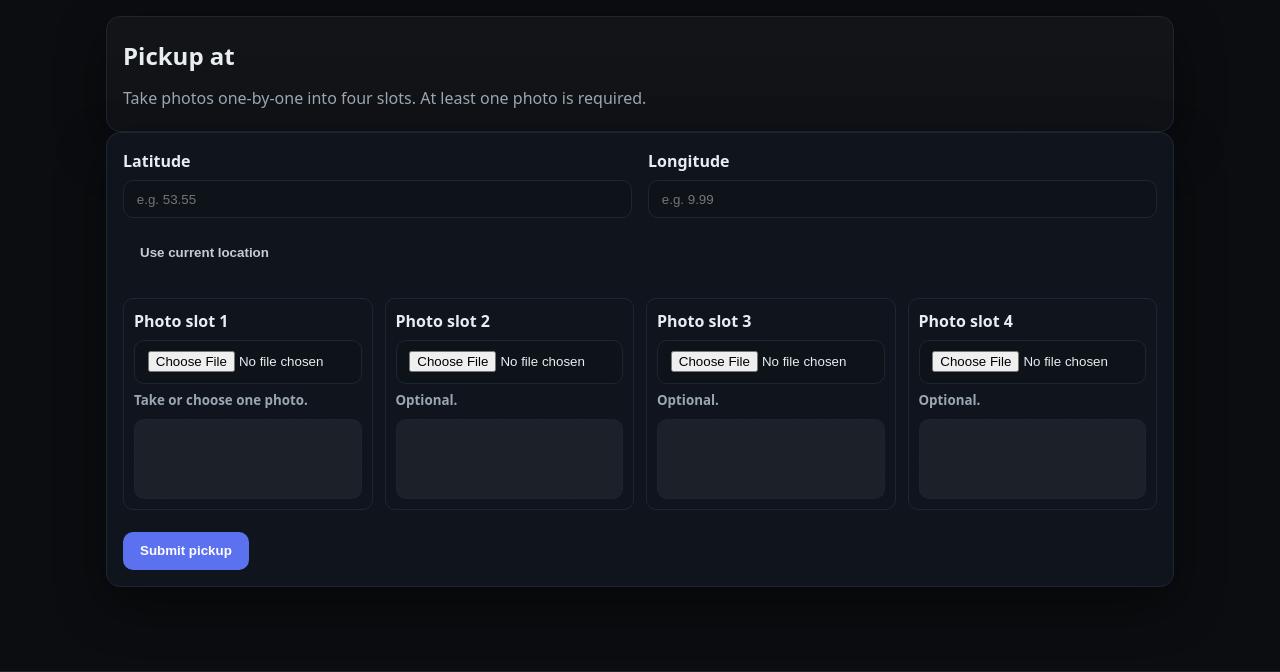
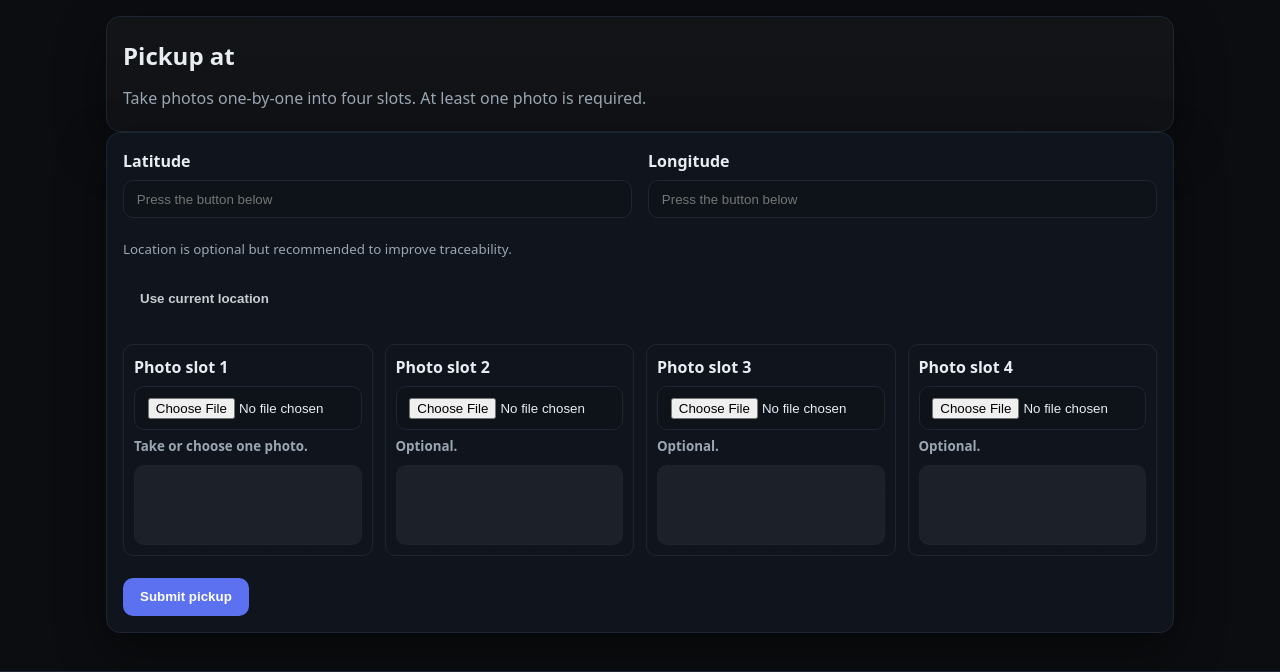
Before and after one commit to gprf24/pickUpLivery, a FastAPI app: template app/templates/pickup.html in a window 1280 px wide. Shown: the part 71-743 px from the top of the page. Run offline with FastAPI, Linux system fonts and the light colour scheme; the template is opened without the code that fills it, so the values that code supplies are empty; parts of the project's set-up code (start-up, migrations or seed data) failed here and were passed over.

Commit message:
env logic for location and admin pickups

```diff
--- a/app/templates/pickup.html
+++ b/app/templates/pickup.html
@@ -21,17 +21,82 @@
         action="/pickup/{{ pharmacy.public_id }}"
         method="post"
         enctype="multipart/form-data">
-    <!-- Coordinates -->
+
+    {% set is_admin = (user.role == "admin") %}
+
+    {# ------------------ Coordinates block ------------------ #}
+    {% if is_admin %}
+      {# ADMIN: can type coordinates manually #}
       <div class="grid cols-2">
         <label class="form-label">
           Latitude
-        <input type="text" name="lat" id="lat" class="form-input" placeholder="e.g. 53.55">
+          <input
+            type="text"
+            name="lat"
+            id="lat"
+            class="form-input"
+            placeholder="e.g. 53.55"
+            {% if require_location %}required{% endif %}
+          >
         </label>
         <label class="form-label">
           Longitude
-        <input type="text" name="lon" id="lon" class="form-input" placeholder="e.g. 9.99">
+          <input
+            type="text"
+            name="lon"
+            id="lon"
+            class="form-input"
+            placeholder="e.g. 9.99"
+            {% if require_location %}required{% endif %}
+          >
         </label>
       </div>
+
+      <small class="muted" style="display:block; margin-top:.3rem; margin-bottom:.3rem;">
+        {% if require_location %}
+          Location is <strong>required</strong> for this pickup.
+          You can enter it manually or use the button below.
+        {% else %}
+          Location is optional but recommended to improve traceability.
+        {% endif %}
+      </small>
+    {% else %}
+      {# DRIVER: cannot type coordinates manually; only via geolocation button #}
+      <div class="grid cols-2">
+        <label class="form-label">
+          Latitude
+          <input
+            type="text"
+            id="lat_display"
+            class="form-input"
+            placeholder="Press the button below"
+            readonly
+          >
+        </label>
+        <label class="form-label">
+          Longitude
+          <input
+            type="text"
+            id="lon_display"
+            class="form-input"
+            placeholder="Press the button below"
+            readonly
+          >
+        </label>
+      </div>
+
+      {# real hidden fields that are submitted to the backend #}
+      <input type="hidden" name="lat" id="lat">
+      <input type="hidden" name="lon" id="lon">
+
+      <small class="muted" style="display:block; margin-top:.3rem; margin-bottom:.3rem;">
+        {% if require_location %}
+          Location is <strong>required</strong> for this pickup. Please use the button below to fill it automatically.
+        {% else %}
+          Location is optional but recommended to improve traceability.
+        {% endif %}
+      </small>
+    {% endif %}
 
     <!-- Locate button -->
     <div class="form-actions">
@@ -174,6 +239,10 @@
 
 {% block scripts %}
 <script>
+  // pass backend flag + role flag into JS
+  const REQUIRE_LOCATION = {{ 'true' if require_location else 'false' }};
+  const IS_ADMIN = {{ 'true' if user.role == "admin" else 'false' }};
+
   // ---------- per-slot preview ----------
   function bindPreview(inputId, previewId) {
     const input = document.getElementById(inputId);
@@ -201,7 +270,7 @@
   bindPreview('image3', 'preview3');
   bindPreview('image4', 'preview4');
 
-  // ---------- require at least one photo before submit ----------
+  // ---------- require at least one photo (and location if enabled) ----------
   const form = document.getElementById('pickupForm');
   form?.addEventListener('submit', (e) => {
     const i1 = document.getElementById('image1');
@@ -220,14 +289,32 @@
       alert('Please attach at least one photo (any slot).');
       return false;
     }
+
+    if (REQUIRE_LOCATION) {
+      const latField = document.getElementById('lat');  // for admin it's visible, for driver it's hidden
+      const lonField = document.getElementById('lon');
+      const lat = latField?.value.trim();
+      const lon = lonField?.value.trim();
+
+      if (!lat || !lon) {
+        e.preventDefault();
+        const msg = IS_ADMIN
+          ? 'Location is required. Please provide latitude and longitude (or use "Use current location").'
+          : 'Location is required. Please use "Use current location".';
+        alert(msg);
+        return false;
+      }
+    }
   });
 
   // ---------- Geolocation ----------
   const btnLocate   = document.getElementById('btnLocate');
   const locSpinner  = document.getElementById('locSpinner');
   const locStatus   = document.getElementById('locStatus');
-  const latInput    = document.getElementById('lat');
-  const lonInput    = document.getElementById('lon');
+  const latField    = document.getElementById('lat');          // admin: visible, driver: hidden
+  const lonField    = document.getElementById('lon');          // admin: visible, driver: hidden
+  const latDisplay  = document.getElementById('lat_display');  // only exists for drivers
+  const lonDisplay  = document.getElementById('lon_display');  // only exists for drivers
 
   function setLocStatus(msg){ if (locStatus) locStatus.textContent = msg || ''; }
   function setLoading(loading){
@@ -252,7 +339,14 @@
     try{
       const pos = await getPosition({ enableHighAccuracy:true, timeout:10000, maximumAge:0 });
       const { latitude, longitude, accuracy } = pos.coords;
-      latInput.value = fmt(latitude); lonInput.value = fmt(longitude);
+      const latStr = fmt(latitude);
+      const lonStr = fmt(longitude);
+
+      if (latField)   latField.value   = latStr;
+      if (lonField)   lonField.value   = lonStr;
+      if (latDisplay) latDisplay.value = latStr;
+      if (lonDisplay) lonDisplay.value = lonStr;
+
       setLocStatus(`Location set (±${Math.round(accuracy)} m).`);
     }catch(err){
       let msg = 'Failed to get location.';
```
Also changed, not shown: app/api/v1/pickups.py (+47 -1 lines). Lines whose indentation alone changed are shown as unchanged.
